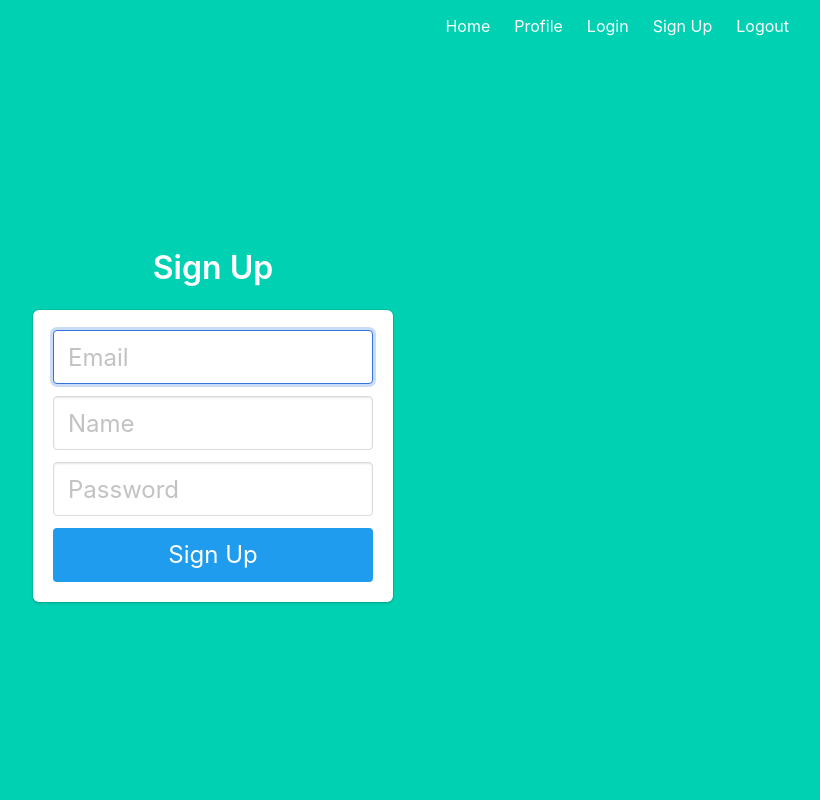
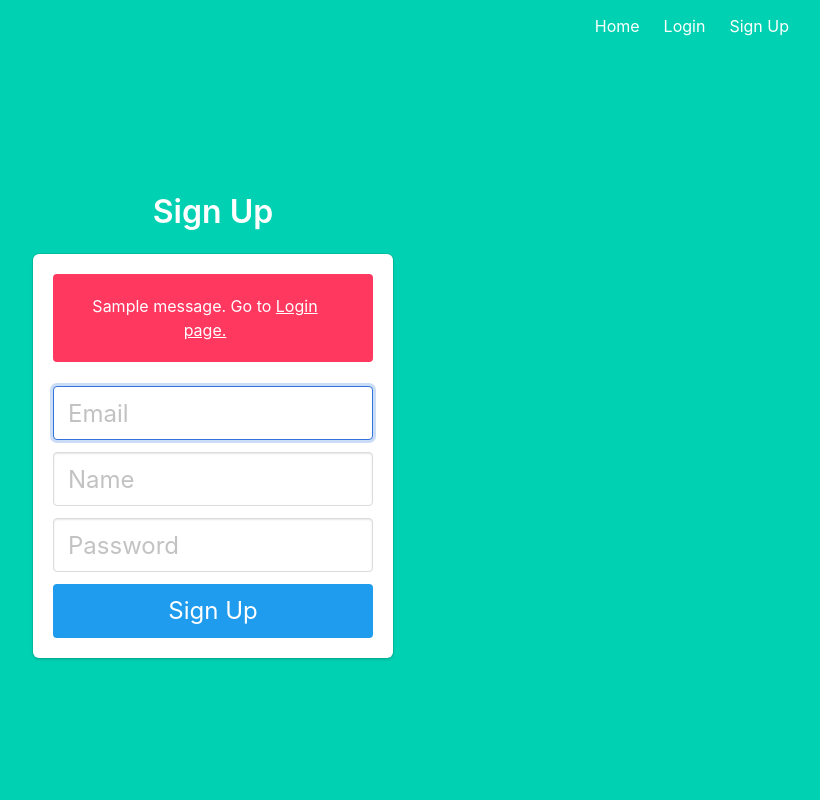
Before and after one commit to doubutsunokarada/flask_sample, a Flask app: page /signup in a window 1280 px wide. Shown: the whole page, without its empty margins (427-1247 px from the left). Run offline with Flask 2, Linux system fonts and the light colour scheme; tables that the repository leaves empty hold one stand-in row (values such as "Sample post"); one stand-in notice (Sample message) is shown.

Commit message:
ログイン、ログアウト機能実装

```diff
--- a/app/auth.py
+++ b/app/auth.py
@@ -1,4 +1,6 @@
 from flask import Blueprint, request, render_template, redirect, url_for, flash
+from flask_login import login_user, logout_user, login_required
+from .models import User
 from werkzeug.security import generate_password_hash, check_password_hash
 from app.models import User
 from app.database import db
@@ -8,6 +10,21 @@ auth = Blueprint('auth', __name__)
 @auth.route('/login')
 def login():
     return render_template('login.html')
+
+@auth.route('/login', methods=['POST'])
+def login_post():
+    email = request.form.get('email')
+    password = request.form.get('password')
+    remember = True if request.form.get('remember') else False
+    user = User.query.filter_by(email=email).first()
+
+    # ユーザの存在有無 / パスワードのチェック
+    if not user or not check_password_hash(user.password, password):
+        flash('Please check your login details and try again.')
+        return redirect(url_for('auth.login'))
+
+    login_user(user, remember=remember)
+    return redirect(url_for('main.profile'))
 
 @auth.route('/signup')
 def signup():
@@ -22,7 +39,7 @@ def signup_post():
     # ユーザの存在チェック
     user = User.query.filter_by(email=email).first()
     if user:
-        flash('Email address already exists')
+        flash('Email address is already exists')
         return redirect(url_for('auth.signup'))
 
     # ユーザの新規登録
@@ -34,4 +51,5 @@ def signup_post():
 
 @auth.route('/logout')
 def logout():
-    return 'Logout'
+    logout_user()
+    return redirect(url_for('main.index'))
--- a/app/main.py
+++ b/app/main.py
@@ -1,4 +1,5 @@
 from flask import Blueprint, render_template
+from flask_login import login_required, current_user
 from . import db
 
 main = Blueprint('main', __name__)
@@ -8,5 +9,6 @@ def index():
     return render_template('index.html')
 
 @main.route('/profile')
+@login_required
 def profile():
-    return render_template('profile.html')
+    return render_template('profile.html', name=current_user.name)
--- a/app/models/user.py
+++ b/app/models/user.py
@@ -1,7 +1,8 @@
+from flask_login import UserMixin
 from app.database import db
 
 
-class User(db.Model):
+class User(UserMixin, db.Model):
     __tablename__ = 'users'
 
     id = db.Column(db.Integer, primary_key=True, autoincrement=True)
--- a/app/templates/base.html
+++ b/app/templates/base.html
@@ -19,18 +19,24 @@
                             <a href="{{ url_for('main.index') }}" class="navbar-item">
                                 Home
                             </a>
+                            {% if current_user.is_authenticated %}
                             <a href="{{ url_for('main.profile') }}" class="navbar-item">
                                 Profile
                             </a>
+                            {% endif %}
+                            {% if not current_user.is_authenticated %}
                             <a href="{{ url_for('auth.login') }}" class="navbar-item">
                                 Login
                             </a>
                             <a href="{{ url_for('auth.signup') }}" class="navbar-item">
                                 Sign Up
                             </a>
+                            {% endif %}
+                            {% if current_user.is_authenticated %}
                             <a href="{{ url_for('auth.logout') }}" class="navbar-item">
                                 Logout
                             </a>
+                            {% endif %}
                         </div>
                     </div>
                 </div>
--- a/app/templates/profile.html
+++ b/app/templates/profile.html
@@ -1,6 +1,6 @@
 {% extends "base.html" %}
 {% block content %}
 <h1 class="title">
-    Welcome
+    Welcome, {{ name }}
 </h1>
 {% endblock %}
--- a/app/templates/signup.html
+++ b/app/templates/signup.html
@@ -3,6 +3,13 @@
 <div class="column is-4 is-offset-4">
     <h3 class="title">Sign Up</h3>
     <div class="box">
+        {% with messages = get_flashed_messages() %}
+        {% if messages %}
+        <div class="notification is-danger">
+            {{ messages[0] }}. Go to <a href="{{ url_for('auth.login') }}">Login page.</a>
+        </div>
+        {% endif %}
+        {% endwith %}
         <form method="POST" action="/signup">
             <div class="field">
                 <div class="control">
--- a/docker-compose.yml
+++ b/docker-compose.yml
@@ -13,6 +13,7 @@ services:
     command: mysqld --character-set-server=utf8mb4 --collation-server=utf8mb4_unicode_ci --default-authentication-plugin=mysql_native_password
     volumes:
       - ./database/init:/docker-entrypoint-initdb.d
+      - ./database/db:/var/lib/mysql
     networks:
       app-net:
         ipv4_address: 10.254.249.2
```
Also changed, not shown: app/__init__.py (+11 -0 lines), app/templates/login.html (+7 -0 lines).
